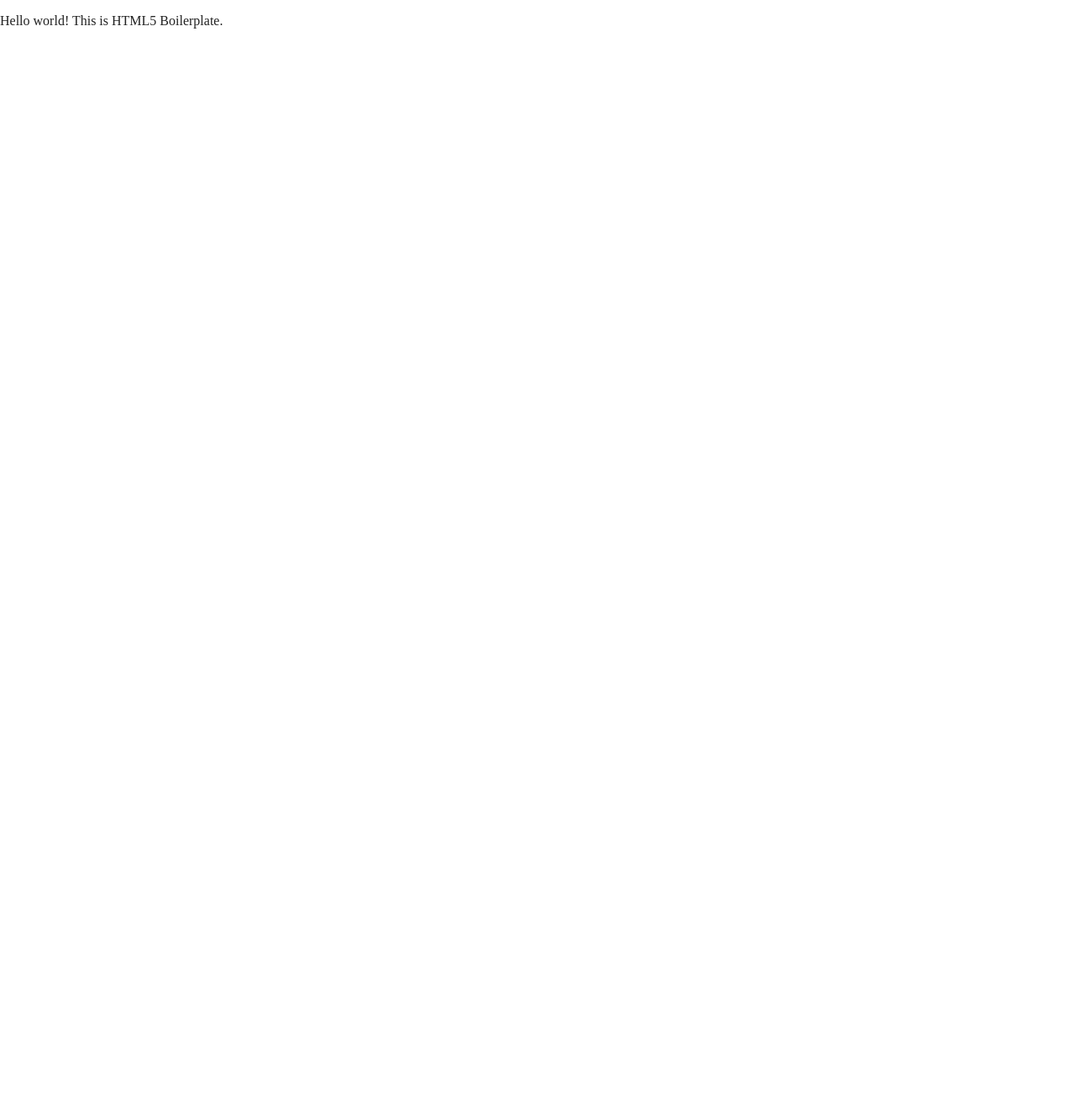
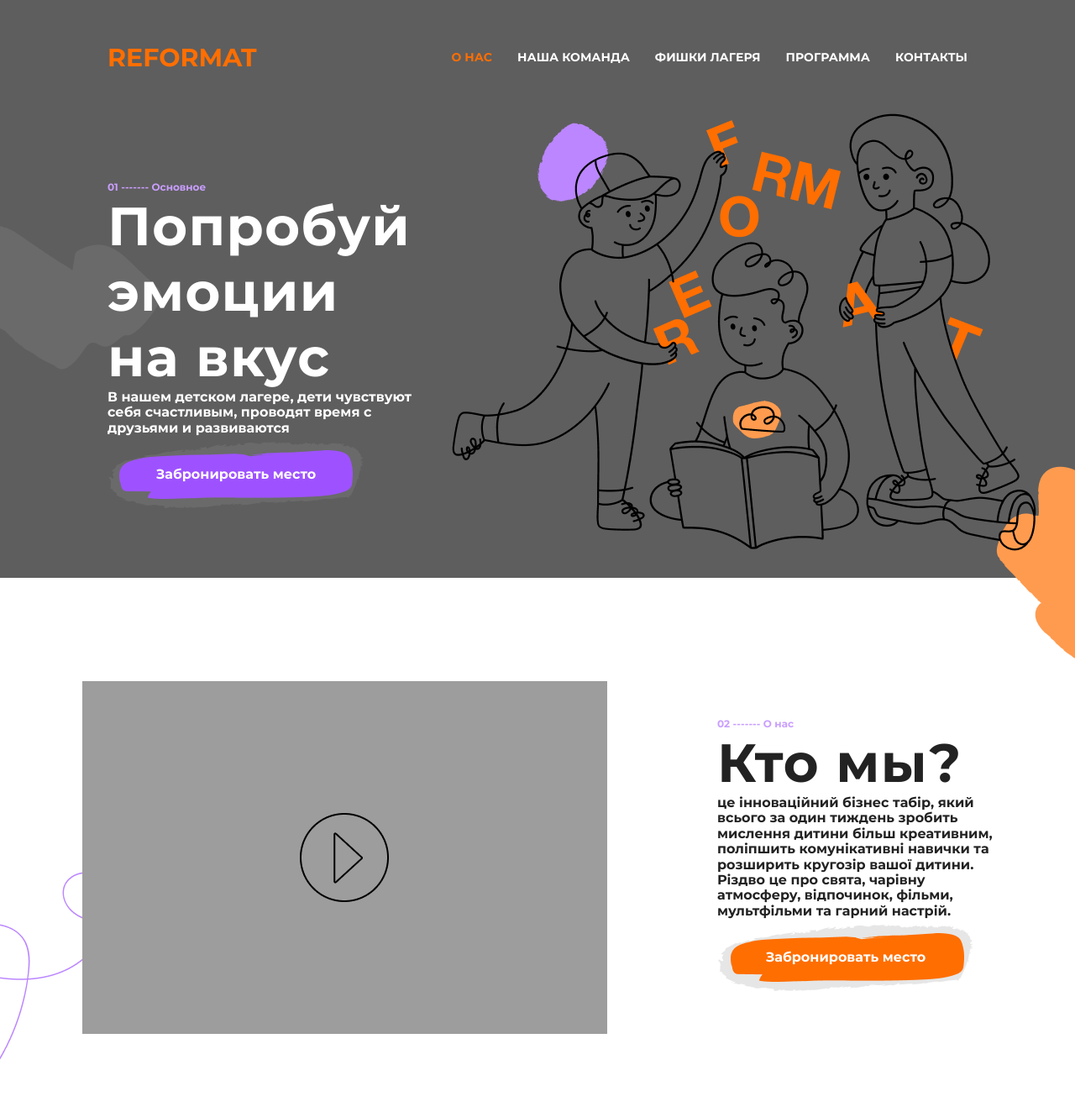
Before and after one commit to vilkoz/reformat_landing, a website built with Parcel: page index.html in a window 1280 px wide. Shown: the whole page at 84% size. Before the commit the page ends 800 px from the top, so only its background shows below. Built offline with nearby package versions, Linux system fonts and the light colour scheme; a web font is replaced by a local one.

Commit message:
add home and about us section

```diff
--- a/css/main.css
+++ b/css/main.css
@@ -267,7 +267,8 @@ textarea {
 
 @font-face{
   font-family: "Montserrat";
-  src: url("/font/Montserrat-Black.ttf") format("truetype"),
+  src: url("/font/Montserrat-Regular.ttf") format("truetype"),
+       url("/font/Montserrat-Black.ttf") format("truetype"),
        url("/font/Montserrat-Black.ttf") format("truetype"),
        url("/font/Montserrat-BlackItalic.ttf") format("truetype"),
        url("/font/Montserrat-Bold.ttf") format("truetype"),
@@ -281,9 +282,200 @@ textarea {
        url("/font/Montserrat-LightItalic.ttf") format("truetype"),
        url("/font/Montserrat-Medium.ttf") format("truetype"),
        url("/font/Montserrat-MediumItalic.ttf") format("truetype"),
-       url("/font/Montserrat-Regular.ttf") format("truetype"),
        url("/font/Montserrat-SemiBold.ttf") format("truetype"),
        url("/font/Montserrat-SemiBoldItalic.ttf") format("truetype"),
        url("/font/Montserrat-Thin.ttf") format("truetype"),
        url("/font/Montserrat-ThinItalic.ttf") format("truetype");
 }
+
+body {
+  font-family: Montserrat;
+}
+
+
+.main-header {
+  font-style: normal;
+  font-weight: 600;
+  font-size: 14px;
+  line-height: 17px;
+
+  display: flex;
+  justify-content: center;
+
+  color: #FFFFFF;
+  background: #5E5E5E;
+  gopa: sobake;
+}
+
+.main-header__container {
+  width: 80%;
+  max-width: 1200px;
+
+  display: flex;
+  flex-wrap: nowrap;
+  justify-content: space-between;
+
+  margin-top: 50px;
+  align-items: center;
+}
+
+.main-header__logo {
+  font-size: 30px;
+  line-height: 37px;
+  color: #FF6E00;
+}
+
+.main-header-menu {
+  display: flex;
+  justify-content: space-between;
+  width: 60%;
+}
+
+.main-header-menu__item {
+
+}
+
+.main-header-menu__item-selected {
+  color: #FF6E00;
+}
+
+.container {
+  width: 80%;
+}
+
+.home-section {
+  background: #5E5E5E;
+  display: flex;
+  justify-content: center;
+  color: #FFFFFF;
+  z-index: 2;
+  margin: 0;
+  position: relative;
+}
+
+.home-section__row {
+  display: flex;
+  justify-content: space-between;
+
+  margin-top: 3em;
+  margin-bottom: 2em;
+
+  width: 80%;
+  max-width: 1200px;
+
+  z-index: 1;
+}
+
+.home-section__text {
+  display: flex;
+  flex-direction: column;
+
+  max-width: 376px;
+
+  margin-top: 5em;
+}
+
+.home-section__image {
+  /*background: url("/img/illustrations/1.png") no-repeat;*/
+  /*width: 696px;*/
+  /*height: 521px;*/
+  max-width: 60%;
+}
+
+.button {
+  width: 306px;
+  height: 93px;
+  display: flex;
+  justify-content: center;
+  align-items: center;
+
+  cursor: pointer;
+  color: #FFFFFF;
+}
+
+.button_4 {
+  background: url("/img/buttons/4.png") no-repeat;
+}
+
+.button_4:hover {
+  background: url("/img/buttons/2.png") no-repeat;
+}
+
+.button_3 {
+  background: url("/img/buttons/3.png") no-repeat;
+}
+
+.button_3:hover {
+  background: url("/img/buttons/2.png") no-repeat;
+}
+
+.subtitle {
+  color: #C99EFF;
+  font-weight: bold;
+  font-size: 12px;
+  line-height: 15px;
+}
+
+.title {
+  font-weight: 600;
+  font-size: 64px;
+  line-height: 78px;
+  letter-spacing: 0.02em;
+}
+
+.shape-1 {
+  position: absolute;
+  z-index: -1;
+  left: 0;
+  top: 20%;
+}
+
+.shape-2 {
+  position: absolute;
+  z-index: -1;
+  right: 0;
+  bottom: -10em;
+}
+
+section {
+  height: 601px;
+  margin: 2em;
+}
+
+.about-us-section {
+  display: flex;
+  align-items: center;
+
+  position: relative;
+}
+
+.about-us-section__row {
+  margin: 0 auto;
+
+  display: flex;
+  flex-direction: row;
+  align-items: center;
+  justify-content: space-around;
+}
+
+.about-us-section__video {
+  background: #9D9D9D;
+  height: 420px;
+  width: 625px;
+
+  display: flex;
+  justify-content: center;
+  align-items: center;
+}
+
+.about-us-section__text {
+  width: 27%;
+  /*max-width: 437px;*/
+}
+
+.shape-3 {
+  position: absolute;
+  z-index: -1;
+  left: -2em;
+  bottom: 0;
+}
--- a/index.html
+++ b/index.html
@@ -24,14 +24,59 @@
 
 <body>
 
+
+  <main>
+    <header class="main-header">
+      <div class="main-header__container">
+        <span class="main-header__logo">REFORMAT</span>
+        <div class="main-header-menu">
+          <div class="main-header-menu__item-selected">О НАС</div>
+          <div class="main-header-menu__item">НАША КОМАНДА</div>
+          <div class="main-header-menu__item">ФИШКИ ЛАГЕРЯ</div>
+          <div class="main-header-menu__item">ПРОГРАММА</div>
+          <div class="main-header-menu__item">КОНТАКТЫ</div>
+        </div>
+      </div>
+    </header>
+    <section class="home-section">
+        <div class="home-section__row">
+          <div class="home-section__text">
+
+            <div class="subtitle">01 ------- Основное </div>
+            <div class="title">Попробуй эмоции на вкус</div>
+            <div class="text">В нашем детском лагере, дети чувствуют себя счастливым, проводят время с друзьями и развиваются</div>
+            <div class="button button_4">Забронировать место</div>
+          </div>
+          <div class="home-section__image">
+            <img src="/img/illustrations/1.png">
+          </div>
+
+          <div class="shape-1"><img src="/img/shapes/1.png"></div>
+          <div class="shape-2"><img src="/img/shapes/2.png"></div>
+        </div>
+    </section>
+    <section class="about-us-section">
+
+      <div class="about-us-section__row">
+        <div class="about-us-section__video">
+          <img src="/img/shapes/video_play.png">
+        </div>
+        <div class="about-us-section__text">
+          <div class="subtitle">02 ------- О нас</div>
+          <div class="title">Кто мы?</div>
+          <div class="text">це інноваційний бізнес табір, який всього за один тиждень зробить мислення дитини більш креативним, поліпшить комунікативні навички та розширить кругозір вашої дитини. Різдво це про свята, чарівну атмосферу, відпочинок, фільми, мультфільми та гарний настрій.</div>
+          <div class="button button_3">Забронировать место</div>
+        </div>
+      </div>
+      <div class="shape-3"><img src="/img/shapes/3.png"></div>
+    </section>
+  </main>
+
   <!-- Add your site or application content here -->
-  <p>Hello world! This is HTML5 Boilerplate.</p>
   <script src="https://code.jquery.com/jquery-3.5.1.min.js"  integrity="sha256-9/aliU8dGd2tb6OSsuzixeV4y/faTqgFtohetphbbj0=" crossorigin="anonymous"></script>
   <script src="js/vendor/modernizr-3.11.2.min.js"></script>
   <script src="js/plugins.js"></script>
   <script src="js/main.js"></script>
-
-
 
   <!-- Google Analytics: change UA-XXXXX-Y to be your site's ID. -->
   <script>
```
Also changed, not shown: img/shapes/video_play.png (added).
